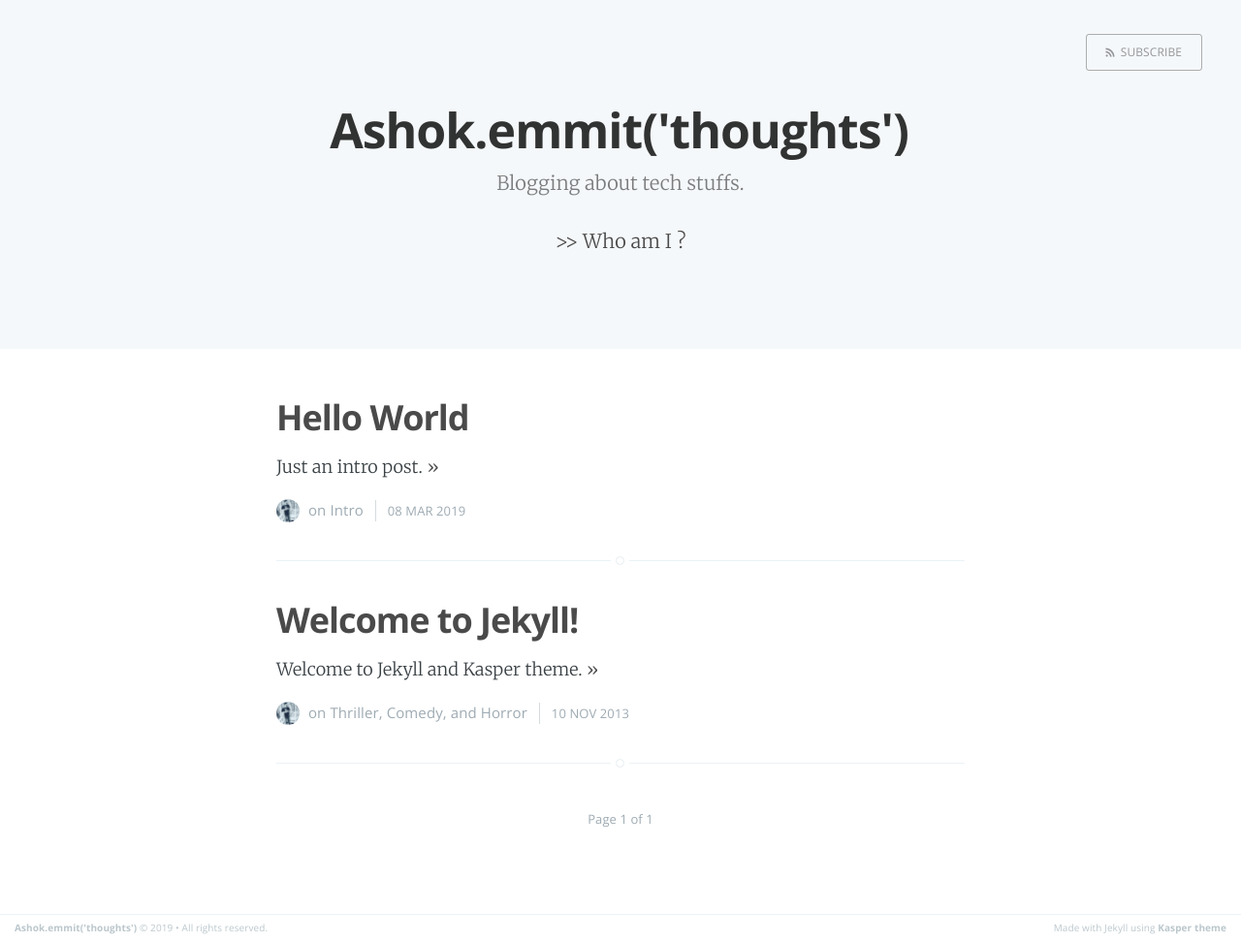
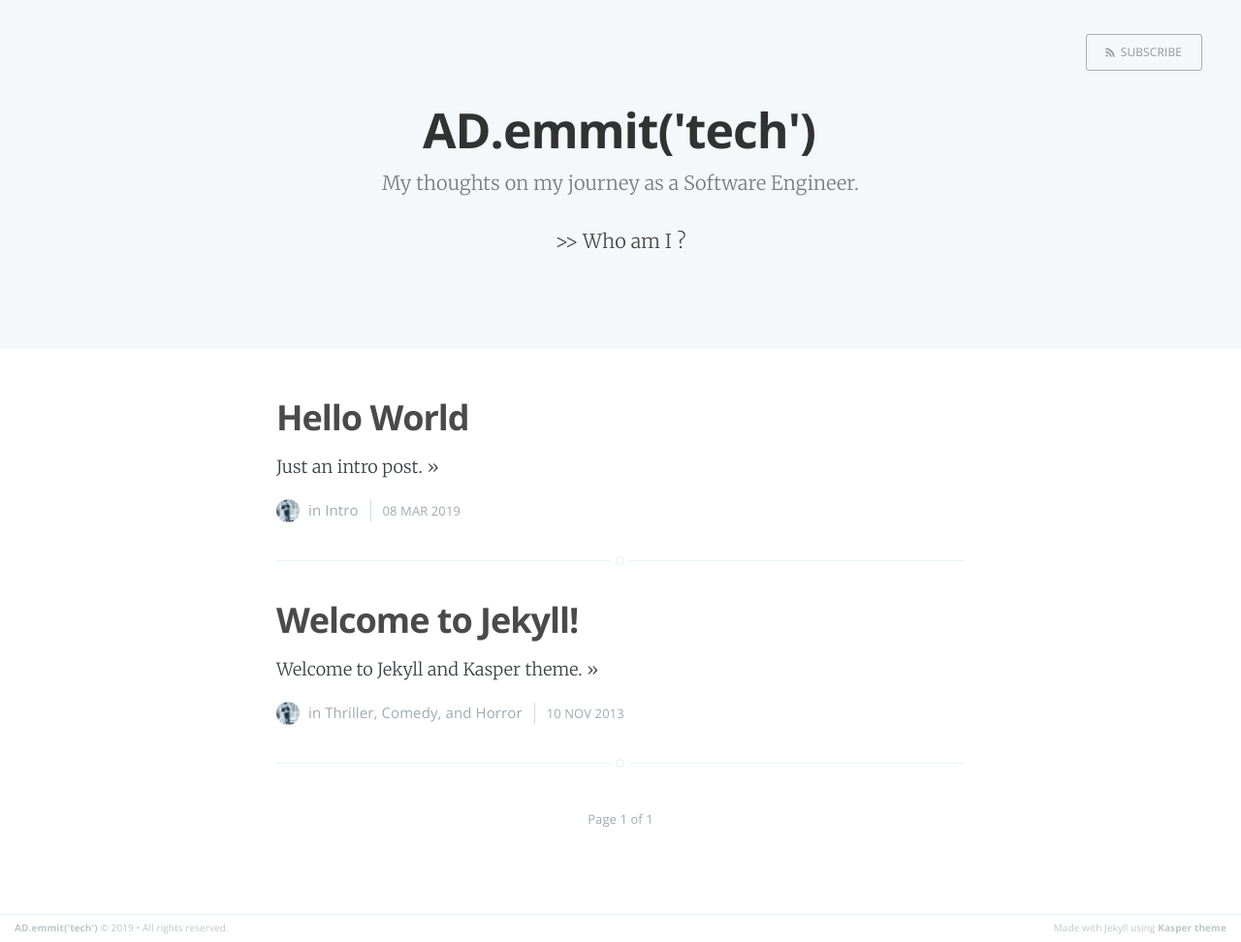
Before and after one commit to ashokdey/website, a Jekyll site: the page built from blog/index.html, in a window 1280 px wide. Shown: the whole page at 97% size. Built offline with Jekyll 4.4.1, drawn with Linux system fonts in a browser that asks for light colours; the list of posts is cut into pages by our own code.

Commit message:
--update: in config & style

```diff
--- a/blog/_config.yml
+++ b/blog/_config.yml
@@ -1,6 +1,6 @@
-name: Ashok.emmit('thoughts')
-description: Blogging about tech stuffs
-meta_description: 'Jekyll Site, Blogging about tech stuffs'
+name: AD.emmit('tech')
+description: My thoughts on my journey as a Software Engineer
+meta_description: 'This is the personal blog area of Ashok Dey who is a software engineer and is working as Fullstack JavaScript Engineer since last 2 years. His primary tech stack consists of Node.js, MySQL, MongoDB, Redis, AWS, React.js & Redux'
 
 markdown: kramdown
 highlighter: pygments
--- a/blog/_layouts/post.html
+++ b/blog/_layouts/post.html
@@ -21,7 +21,7 @@ post_class: post-template
             <section class="post-meta">
                 <time class="post-date" datetime="{{ page.date | date:"%Y-%m-%d" }}">{{ page.date | date_to_string }}</time>
                 {% if page.categories.size > 0 %}
-                    {{ page.categories | array_to_sentence_string | prepend: 'on ' }}
+                    {{ page.categories | array_to_sentence_string | prepend: 'in ' }}
                 {% endif %}
             </section>
         </header>
@@ -39,13 +39,14 @@ post_class: post-template
         <!-- <span class="post-meta">
             <time datetime="{{ page.date | date:"%Y-%m-%d" }}">{{ page.date | date_to_string }}</time>
             {% if page.categories.size > 0 %}
-                {{ page.categories | array_to_sentence_string | prepend: 'on ' }}
+                {{ page.categories | array_to_sentence_string | prepend: 'in ' }}
             {% endif %}
         </span> -->
 
         <!-- <h1 class="post-title">{{ page.title }}</h1> -->
 
         <section class="post-content">
+            <br>
             {{content}}
         </section>
 
--- a/blog/index.html
+++ b/blog/index.html
@@ -51,7 +51,7 @@ about: 'about.html'
                 <img class="author-thumb" src="/assets/images/profile.jpg" alt="Author's profile picture" nopin="nopin" />
             {% endif %}
             {% if post.categories.size > 0 %}
-                {{ post.categories | array_to_sentence_string | prepend: 'on ' }}
+                {{ post.categories | array_to_sentence_string | prepend: 'in ' }}
             {% endif %}
             <time class="post-date" datetime="{{ post.date | date:"%Y-%m-%d" }}">
                 {{ post.date | date_to_string }}
```
